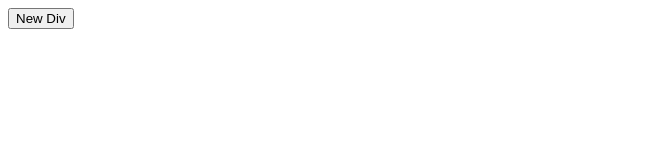
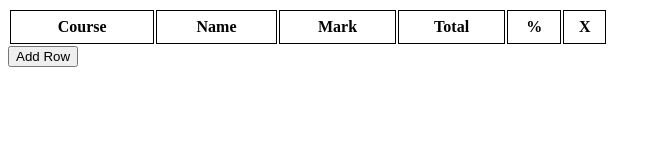
Before and after one commit to Lithial-code/ITPF5.110Project2, a plain HTML site: page index.html in a window 1280 px wide. Shown: the whole page, without its empty margins (0-661 px from the left). Drawn offline with Linux system fonts and the light colour scheme.

Commit message:
started the long process of learning guis

```diff
--- a/index.html
+++ b/index.html
@@ -11,7 +11,15 @@
 </head>
 
 <body>
-    <button onclick="createCard()">New Div</button>
+    <table id="table">
+        <th>Course</th>
+        <th>Name</th>
+        <th>Mark</th>
+        <th>Total</th>
+        <th>%</th>
+        <th>X</th>
+    </table>
+    <button onclick="AddRow()">Add Row</button>
     <script src="scripts.js" type="text/javascript"></script>
 </body>
 
--- a/scripts.js
+++ b/scripts.js
@@ -1,34 +1,29 @@
-
 //test variables
-var paperWeighting = [20,30,50];
-var paperMarks = [74,60,68];
-var paperMax = [80,80,100];
+var paperWeighting = [20, 30, 50];
+var paperMarks = [74, 60, 68];
+var paperMax = [80, 80, 100];
 var possibleGrades = ["A+", "A", "A-", "B+", "B", "B-", "C+", "C", "C-", "D", "E"];
 var gradePercentages = [90, 85, 80, 75, 70, 65, 60, 55, 50, 45, 0];
 
 //math for the percentage of your paper this assignment is worth
-function AssignmentPercentage(weighting,mark,maxMark)
-{
+function AssignmentPercentage(weighting, mark, maxMark) {
     return weighting * mark / maxMark;
 }
 //for ever assignment do the math and add all the totals to an array for later totalling
-function PaperTotal()
-{
+function PaperTotal() {
     var totalArray = []; //array to hold the marks for each assignment
-    var percentage = 0.0;//variable to hold the final percentage
-    for(var i =0; i < paperWeighting.length; i++)
-    {
+    var percentage = 0.0; //variable to hold the final percentage
+    for (var i = 0; i < paperWeighting.length; i++) {
         //holder variable that calls the function for one assignment.
-        var assignmentPercentage = AssignmentPercentage(paperWeighting[i],paperMarks[i], paperMax[i]);
+        var assignmentPercentage = AssignmentPercentage(paperWeighting[i], paperMarks[i], paperMax[i]);
         //second line pushes the users mark into an array for processing later.
         totalArray.push(assignmentPercentage);
     }
 
     //take the array and add up all the values inside.
-    for(var i =0; i < totalArray.length; i++)
-    {
+    for (var i = 0; i < totalArray.length; i++) {
         //console.log(percentage);        //debug line. used for testing
-        percentage += totalArray[i];    //take the value at i and add it to the total paper percentage.
+        percentage += totalArray[i]; //take the value at i and add it to the total paper percentage.
     }
     //console.log(`The total is ${percentage}`);
     return percentage;
@@ -36,7 +31,7 @@ function PaperTotal()
 }
 
 //function that confirms grade and if you pass or fail
-function passOrFail(totalGrade) {
+function PassOrFail(totalGrade) {
     //mark to bool for pass or fail
     var pass = totalGrade > 50;
 
@@ -49,32 +44,31 @@ function passOrFail(totalGrade) {
     }
 }
 
-
-function createCard() {
-    //learning how dom manipulation works
-    if(document.getElementById("testBTn") == null){
-        var button = document.createElement("button");
-        button.innerText = "I am a button";
-        button.setAttribute("id", "testBTn");
-        button.setAttribute("onclick", "testLog()");
-        document.body.append(button);
+function AddRow() {
+    var numberOfCells = 5
+    // var table = document.getElementById("table").children.namedItem("tBody");
+    var table = document.getElementById("table");
+    var newRow = table.insertRow(-1);
+    for (var i = 0; i < numberOfCells; i++) {
+        var newCell = newRow.insertCell(i).setAttribute("contentEditable", "true");;
     }
-
-    var div = document.createElement("div");
-    for (var i = 0; i < 4; i++) {
-        var textArea = document.createElement("textArea");
-        div.append(textArea);
-    }
-    div.setAttribute("class", "card:");
-    document.body.append(div);
+    var btnCell = newRow.insertCell(i);
+    btnCell.appendChild(AddDeleteButton(btnCell));
 }
 
-function testLog() {
-    var textarea = document.getElementsByTagName("textarea");
-    for (var i = 0; i < textarea.length; i++) {
-        textarea[i].innerText = i;
-    }
-    console.log(`There are currently ${textarea.length} textareas`);
+function AddDeleteButton(btnCell){
+    var btn = document.createElement('input');
+    btn.type = "button";
+    btn.className = "btn";
+    btn.value = "X";
+    btn.onclick = function(){DeleteCurrentRow(btnCell)};
+   return btn;
+}
+function DeleteCurrentRow(btnCell){
+    console.log("delete me");
+    var parent = btnCell.parentNode;
+    console.log(parent.parentNode.removeChild(parent));
+
 }
 //console for testing
-console.log(passOrFail(PaperTotal()));
+console.log(PassOrFail(PaperTotal()));
--- a/styles.css
+++ b/styles.css
@@ -1,8 +1,11 @@
-textarea {
-    left: 30px;
-    right: 30px;
-    top: 30px;
-    bottom: 30px;
-    position: static;
-    padding: 20 20 20 20;
+th,td{
+  width: auto;
+  height: 30px;
+  border: 1px solid black;
 }
+table{
+  width: 600px;
+}
+.btn{
+ width: 100%;
+}
```
